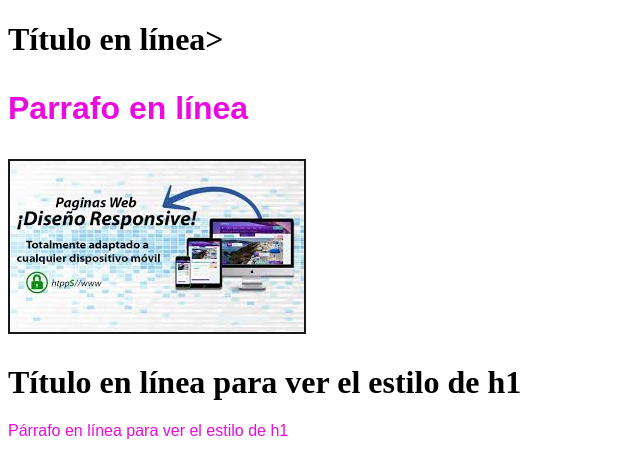
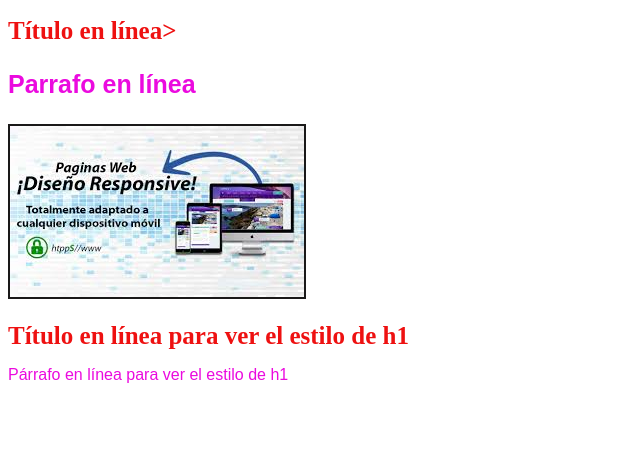
Before and after one commit to EdisonRincon/Laboratory8, a plain HTML site: page estilosEnBloque.html in a window 1280 px wide. Shown: the whole page, without its empty margins (0-640 px from the left). Drawn offline with Linux system fonts and the light colour scheme.

Commit message:
archivo css

```diff
--- /dev/null
+++ b/estilos.css
@@ -0,0 +1,11 @@
+h1{
+    color: rgb(24,22,22);
+    font-size: 25px;
+}
+p{
+    color: rgb(228,152,12);
+    font-family: Arial, Helvetica, sans-serif;
+}
+img{
+    border: 2px solid rgb(10, 14, 226);
+}
--- a/estilosEnBloque.html
+++ b/estilosEnBloque.html
@@ -6,15 +6,15 @@
     <title>Document</title>
     <style>
         h1{
-            color: rgb(238.17,17)
-            font-size: 25px;
+        color: rgb(238,17,17);
+        font-size: 25px;
         }
         p{
-            color: rgb(235,10,223);
-            font-family: Arial, Helvetica, sans-serif;
+        color: rgb(235,10,223);
+        font-family: Arial, Helvetica, sans-serif;
         }
         img{
-            border: 2px solid rgb(26, 25, 25);
+        border: 2px solid rgb(26, 25, 25);
         }
 
     </style>
```
Also changed, not shown: Estilos.html (added, +18 -0 lines).
